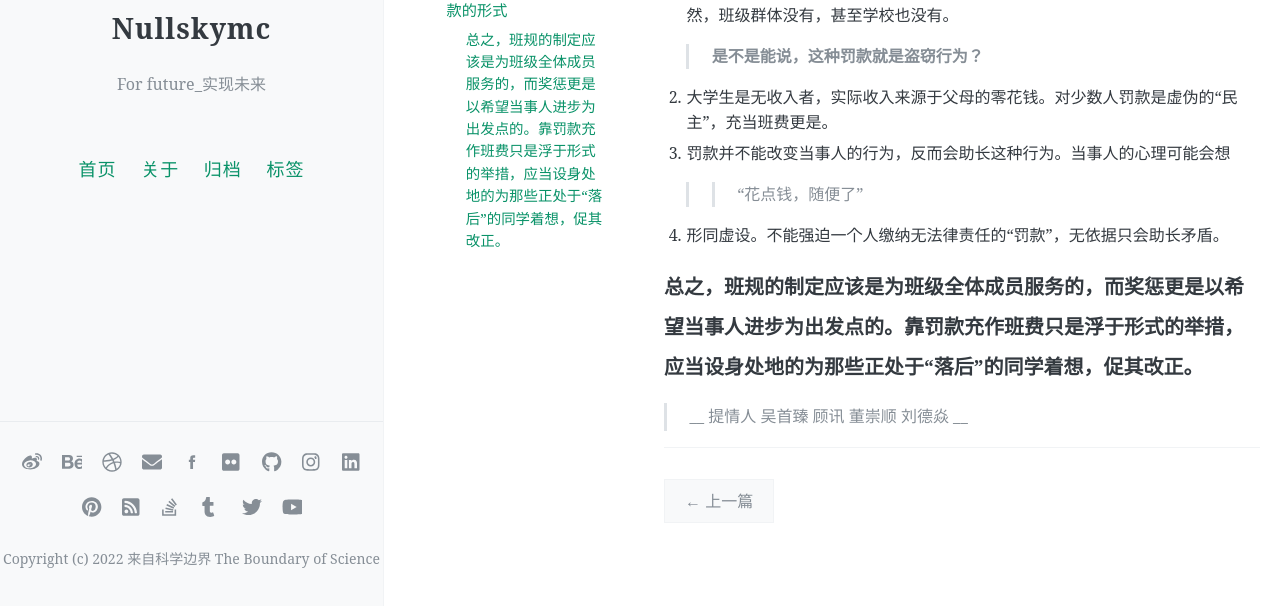
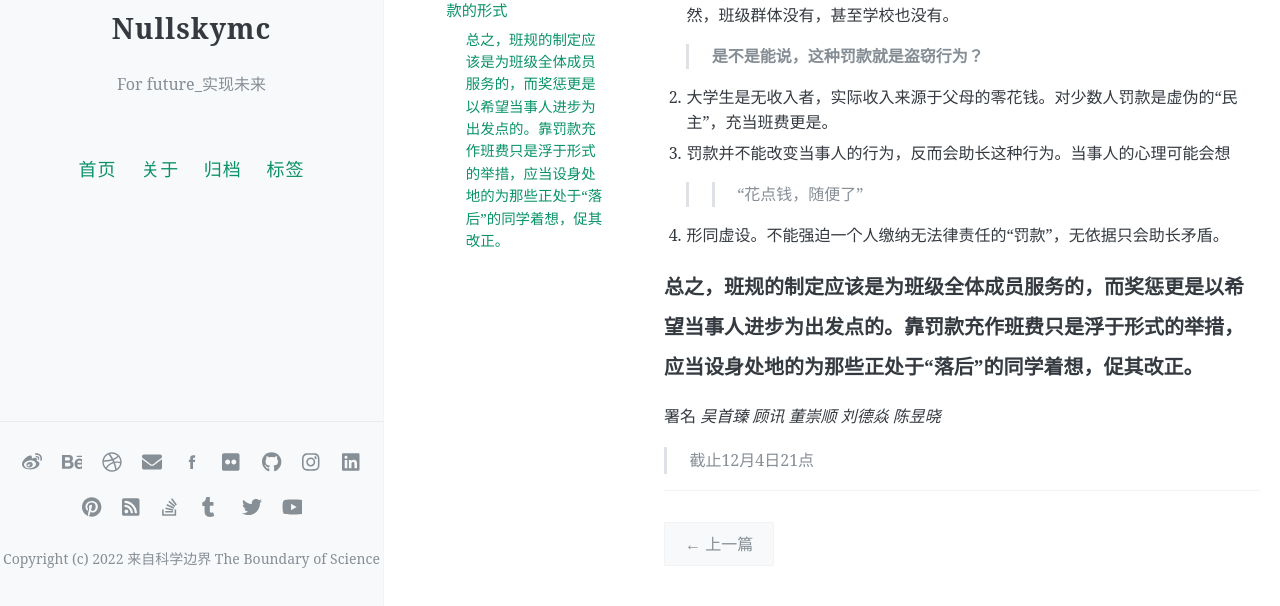
Before and after one commit to nullskymc/blogs, a Jekyll site: the page built from _posts/2022-12-04-paper.md, in a window 1280 px wide and 900 px high, scrolled down 1952 px, cut to the strip 294-900 px from the top of the window. Built offline with Jekyll 4.4.1, drawn with Linux system fonts in a browser that asks for light colours; comment, search, counter and statistics services are not loaded; before the commit the page ends 2809 px from its top, so only the background shows below that.

Commit message:
Update 2022-12-04-paper.md

```diff
--- a/_posts/2022-12-04-paper.md
+++ b/_posts/2022-12-04-paper.md
@@ -91,4 +91,5 @@ toc: true
 ### 总之，班规的制定应该是为班级全体成员服务的，而奖惩更是以希望当事人进步为出发点的。靠罚款充作班费只是浮于形式的举措，应当设身处地的为那些正处于“落后”的同学着想，促其改正。
 
 
-> __ 提情人 吴首臻 顾讯 董崇顺 刘德焱 __
+ 署名 _吴首臻 顾讯 董崇顺 刘德焱 陈昱晓_
+> 截止12月4日21点
```
